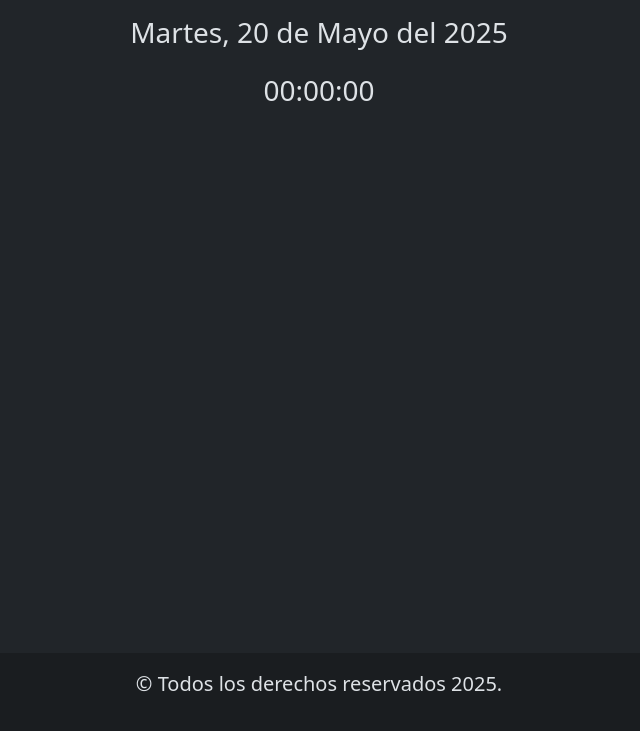
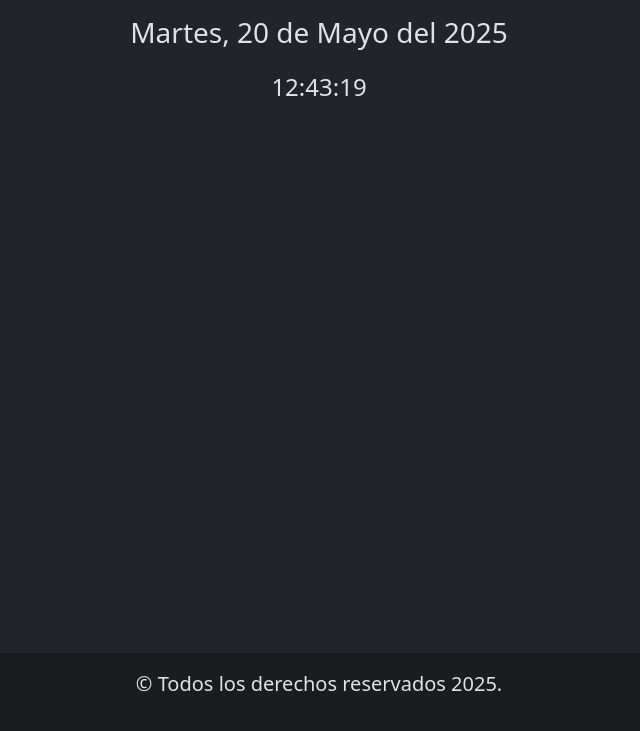
Before and after one commit to KR3RULIE/tp5-domYbom-ejercicio04, a plain HTML site: page index.html in a window 1280 px wide. Shown: the part 69-800 px from the top of the page, without its empty margins (321-961 px from the left). Drawn offline with nearby package versions, Linux system fonts and the light colour scheme.

Commit message:
hice la funcion que obtiene la fehca y la hora actual

```diff
--- a/index.html
+++ b/index.html
@@ -18,7 +18,7 @@
     <main>
       <section>
         <p class="fs-3">Martes, 20 de Mayo del 2025</p>
-        <p class="fs-3">00:00:00</p>
+        <p class="fs-4">00:00:00</p>
       </section>
     </main>
     <footer class="bg-dark-subtle p-3 fs-5">
--- a/js/app.js
+++ b/js/app.js
@@ -0,0 +1,37 @@
+const reloj = () => {
+  const fecha = new Date();
+  const dias = [
+    "Domingo",
+    "Lunes",
+    "Martes",
+    "Miercoles",
+    "Jueves",
+    "Viernes",
+    "Sabado",
+  ];
+  const meses = [
+    "Enero",
+    "Febrero",
+    "Marzo",
+    "Abril",
+    "Mayo",
+    "Junio",
+    "Julio",
+    "Agosto",
+    "Septiembre",
+    "Octubre",
+    "Noviembre",
+    "Diciembre",
+  ];
+  const fechaActual = document.querySelector(".fs-3");
+  fechaActual.textContent = `${dias[fecha.getDay()]}, ${fecha.getDate()} de ${
+    meses[fecha.getMonth()]
+  } del ${fecha.getFullYear()}`;
+
+  const hora = document.querySelector(".fs-4");
+  hora.textContent = `${String(fecha.getHours()).padStart(2, "0")}:${String(
+    fecha.getMinutes()
+  ).padStart(2, "0")}:${String(fecha.getSeconds()).padStart(2, "0")}`;
+};
+
+setInterval(reloj, 1000);
```
